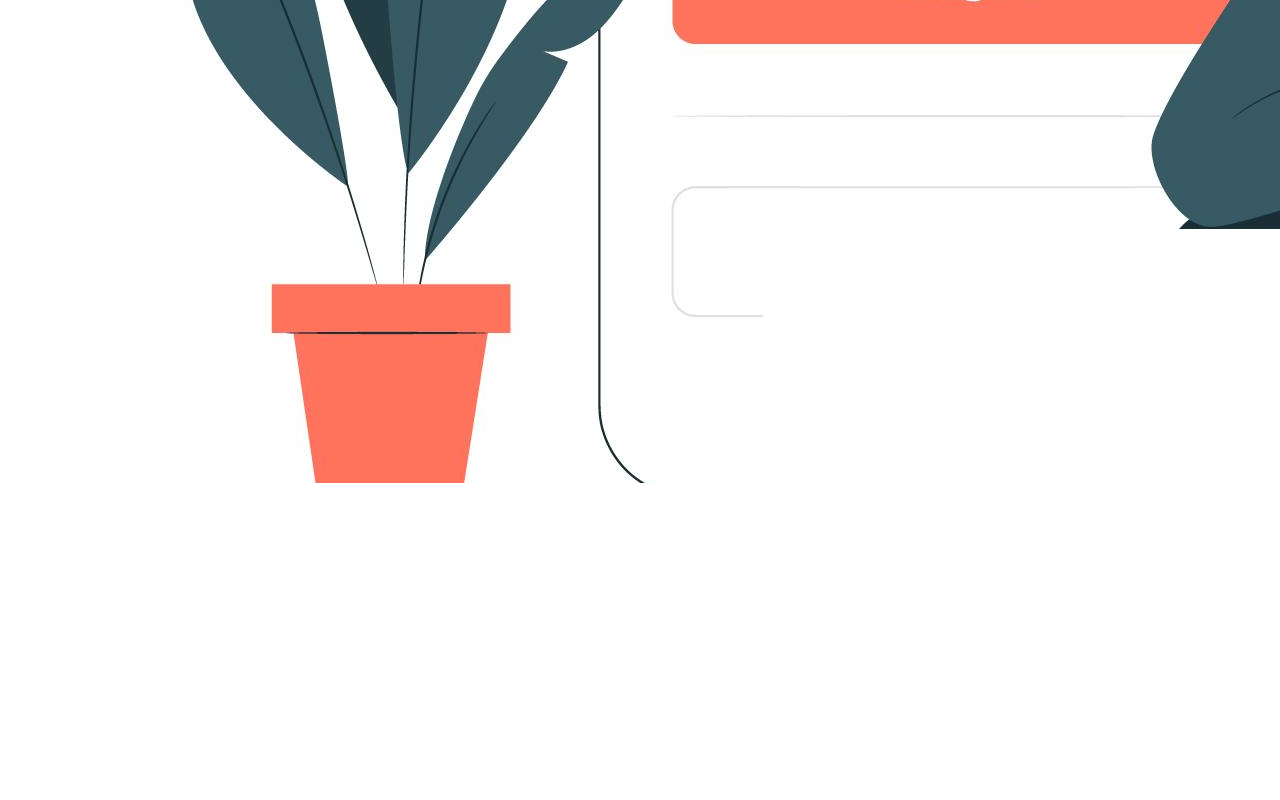
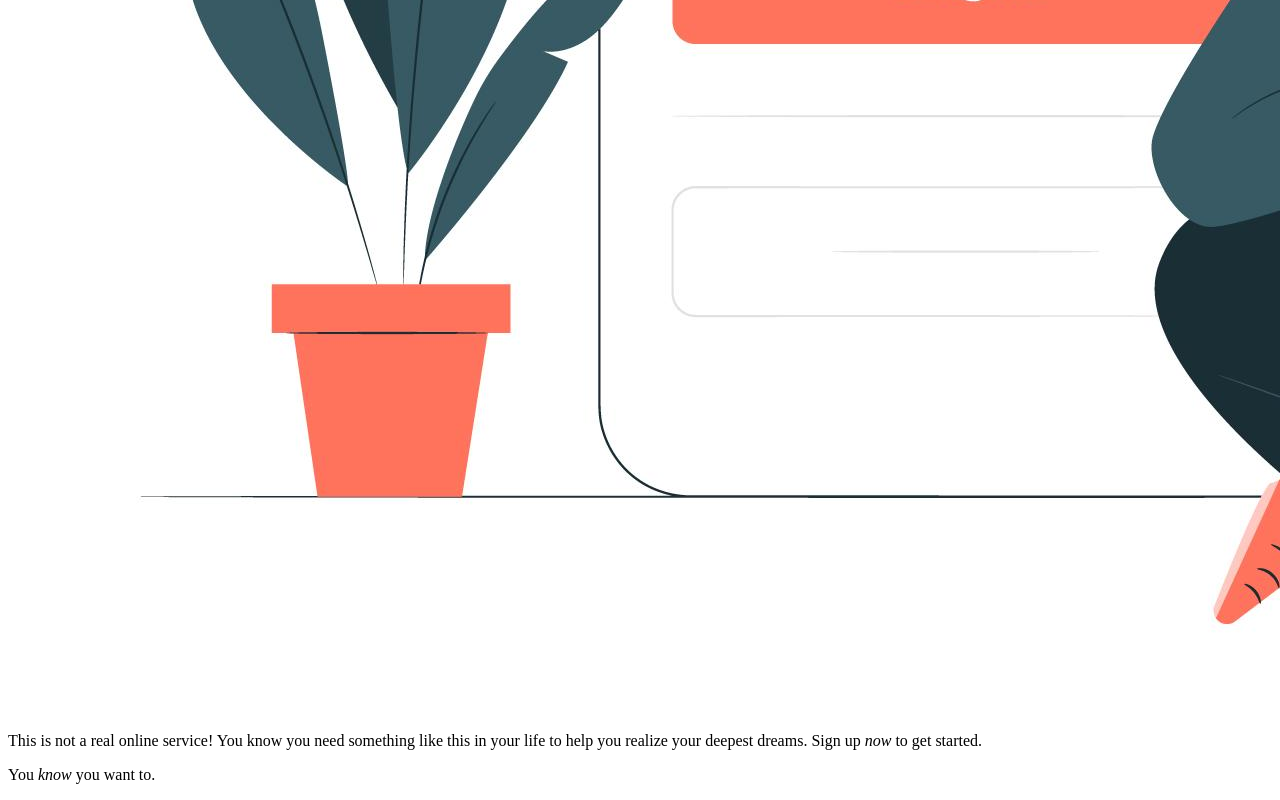
Before and after one commit to felpoio/Formulario-de-Cadastro, a plain HTML site: page index.html in a window 1280 px wide. Shown: the part 1296-2096 px from the top of the page. Before the commit the page ends 2020 px from the top, so only its background shows below. Drawn offline with Linux system fonts and the light colour scheme.

Commit message:
made text content

```diff
--- a/index.html
+++ b/index.html
@@ -7,6 +7,12 @@
     <link rel="stylesheet" href="./styles.css">
 </head>
 <body>
-    <img src="./assets/5098293.jpg" alt="Ilustração de um homem sentado com o celular na mão, ao fundo, uma ilustração de um celular com um formulário de cadastro">
+    <div id="container">
+        <img src="./assets/5098293.jpg" alt="Ilustração de um homem sentado com o celular na mão, ao fundo, uma ilustração de um celular com um formulário de cadastro">
+        <div id="content">
+            <p>This is not a real online service! You know you need something like this in your life to help you realize your deepest dreams. Sign up <em>now</em> to get started.</p>
+            <p>You <em>know</em> you want to.</p>
+        </div>
+    </div>
 </body>
 </html>
```
